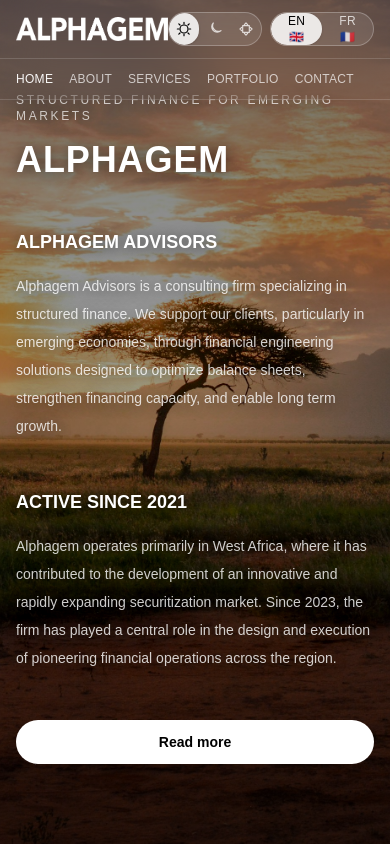
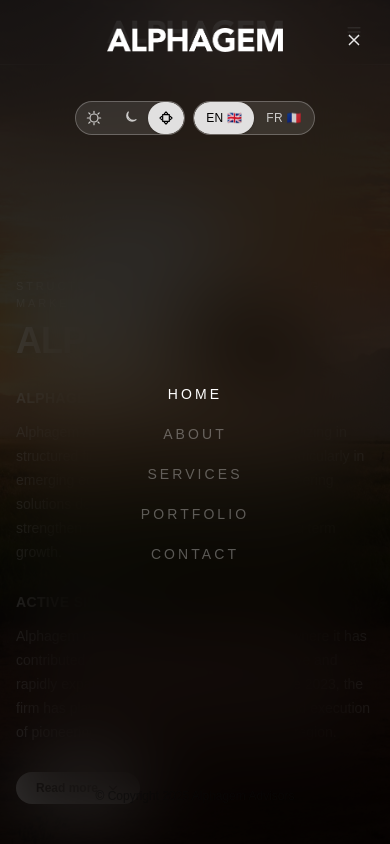
Before and after one commit to aurelien971/alphagem, a Next.js app: page / in a window 390 px wide. Both pictures are taken after a click on the button "Open menu". Shown: the top 844 px of the page. Built offline with nearby package versions, Linux system fonts and the light colour scheme.

Commit message:
Navbar mobile menu spacing

```diff
--- a/components/Navbar.tsx
+++ b/components/Navbar.tsx
@@ -69,10 +69,34 @@
   );
 }
 
+function IconHamburger({ className = "" }: { className?: string }) {
+  return (
+    <svg viewBox="0 0 24 24" aria-hidden="true" className={className} fill="none">
+      <path d="M5 7h14" stroke="currentColor" strokeWidth="1.8" strokeLinecap="round" />
+      <path d="M5 12h14" stroke="currentColor" strokeWidth="1.8" strokeLinecap="round" />
+      <path d="M5 17h14" stroke="currentColor" strokeWidth="1.8" strokeLinecap="round" />
+    </svg>
+  );
+}
+
+function IconClose({ className = "" }: { className?: string }) {
+  return (
+    <svg viewBox="0 0 24 24" aria-hidden="true" className={className} fill="none">
+      <path
+        d="M6.5 6.5 17.5 17.5M17.5 6.5 6.5 17.5"
+        stroke="currentColor"
+        strokeWidth="1.8"
+        strokeLinecap="round"
+      />
+    </svg>
+  );
+}
+
 export default function Navbar() {
   const pathname = usePathname();
   const [mode, setMode] = useState<Mode>("system");
   const [resolved, setResolved] = useState<Resolved>("dark");
+  const [mobileOpen, setMobileOpen] = useState(false);
 
   const { locale, setLocale, t } = useI18n();
 
@@ -118,6 +142,19 @@
     };
   }, []);
 
+  useEffect(() => {
+    if (!mobileOpen) return;
+    const prev = document.body.style.overflow;
+    document.body.style.overflow = "hidden";
+    return () => {
+      document.body.style.overflow = prev;
+    };
+  }, [mobileOpen]);
+
+  useEffect(() => {
+    setMobileOpen(false);
+  }, [pathname]);
+
   const setTheme = (m: Mode) => {
     setMode(m);
     setResolved(resolveTheme(m));
@@ -135,9 +172,6 @@
   const linkActive = lightNav ? "text-black/85" : "text-white/95";
   const linkIdle = lightNav ? "text-black/45" : "text-white/40";
 
-  const mobileLinkActive = lightNav ? "text-black/85" : "text-white/95";
-  const mobileLinkIdle = lightNav ? "text-black/70" : "text-white/70";
-
   const pillWrap = lightNav
     ? "border border-black/10 bg-black/[0.03]"
     : "border border-white/25 bg-white/10";
@@ -146,25 +180,55 @@
     ? "text-black/65 hover:bg-black/[0.06]"
     : "text-white/75 hover:bg-white/15";
 
-  const pillActive = lightNav
-    ? "bg-white/85 text-black shadow-sm"
-    : "bg-white/85 text-black shadow-sm";
+  const pillActive = "bg-white/85 text-black shadow-sm";
 
   const dropdownShell =
     "rounded-2xl border border-white/25 bg-white/80 p-2 shadow-[0_18px_60px_rgba(0,0,0,0.16)] backdrop-blur-2xl";
 
-  // Compact segmented button styles
   const segBase =
     "inline-flex items-center justify-center rounded-full transition-colors select-none";
-  const segBtn =
-    "h-8 w-9 sm:w-8";
-  const segTextBtn =
-    "h-8 px-3 text-xs tracking-wide";
+  const segBtn = "h-8 w-9 sm:w-8";
+  const segTextBtn = "h-8 px-3 text-xs tracking-wide";
+
+  const mobileHeaderText = lightNav ? "text-black/85" : "text-white/90";
+
+  const overlayShell = lightNav ? "bg-white/85 text-black" : "bg-black/70 text-white";
+
+  const overlayCard = "border border-transparent bg-transparent";
+
+  const overlayLinkIdle = lightNav ? "text-black/70" : "text-white/80";
+  const overlayLinkActive = lightNav ? "text-black" : "text-white";
+
+  const NavLink = ({
+    href,
+    active,
+    children,
+  }: {
+    href: string;
+    active: boolean;
+    children: React.ReactNode;
+  }) => {
+    return (
+      <Link
+        href={href}
+        onClick={() => setMobileOpen(false)}
+        className={[
+          "text-sm font-light tracking-[0.22em] uppercase transition-opacity",
+          active ? overlayLinkActive : overlayLinkIdle,
+          active ? "opacity-100" : "opacity-40",
+          "hover:opacity-70",
+        ].join(" ")}
+      >
+        {children}
+      </Link>
+    );
+  };
 
   return (
     <header className="fixed inset-x-0 top-0 z-50">
       <div className={shellClass}>
-        <div className="mx-auto flex max-w-6xl items-center justify-between px-4 py-3">
+        <div className="relative mx-auto flex max-w-6xl items-center justify-between px-4 py-3">
+          <div className="hidden md:block">
             <Link href="/" className="flex items-center">
               <Image
                 src={
@@ -181,8 +245,49 @@
                 className="h-6 w-auto"
               />
             </Link>
+          </div>
 
-          <nav className="hidden items-center gap-6 md:flex">
+          <div className="md:hidden w-full">
+            <div className="relative flex items-center justify-between">
+              <div className="w-10" />
+
+              <Link
+                href="/"
+                className="absolute left-1/2 -translate-x-1/2 flex items-center"
+                onClick={() => setMobileOpen(false)}
+              >
+                <Image
+                  src={
+                    pathname === "/" || pathname.startsWith("/services")
+                      ? "/logowhite.png"
+                      : lightNav
+                        ? "/wordmark.png"
+                        : "/logowhite.png"
+                  }
+                  alt="Alphagem"
+                  width={120}
+                  height={28}
+                  priority
+                  className="h-6 w-auto"
+                />
+              </Link>
+
+              <button
+                type="button"
+                onClick={() => setMobileOpen(true)}
+                aria-label="Open menu"
+                className={[
+                  "inline-flex h-10 w-10 items-center justify-center rounded-full transition-colors",
+                  "hover:opacity-90",
+                  mobileHeaderText,
+                ].join(" ")}
+              >
+                <IconHamburger className="h-5 w-5" />
+              </button>
+            </div>
+          </div>
+
+          <nav className="hidden flex-1 items-center justify-center gap-6 md:flex">
             <Link href="/" className={`${linkBase} ${pathname === "/" ? linkActive : linkIdle}`}>
               {t("nav.home")}
             </Link>
@@ -249,19 +354,13 @@
             </Link>
           </nav>
 
-          {/* Controls */}
-          <div className="flex items-center gap-2">
-            {/* Theme: compact icon segmented control */}
+          <div className="hidden md:flex items-center gap-2">
             <div className={`flex items-center overflow-hidden rounded-full ${pillWrap}`}>
               <button
                 type="button"
                 onClick={() => setTheme("light")}
                 aria-label={t("theme.light")}
-                className={[
-                  segBase,
-                  segBtn,
-                  mode === "light" ? pillActive : pillIdle,
-                ].join(" ")}
+                className={[segBase, segBtn, mode === "light" ? pillActive : pillIdle].join(" ")}
                 title={t("theme.light")}
               >
                 <IconSun className="h-4 w-4" />
@@ -271,11 +370,7 @@
                 type="button"
                 onClick={() => setTheme("dark")}
                 aria-label={t("theme.dark")}
-                className={[
-                  segBase,
-                  segBtn,
-                  mode === "dark" ? pillActive : pillIdle,
-                ].join(" ")}
+                className={[segBase, segBtn, mode === "dark" ? pillActive : pillIdle].join(" ")}
                 title={t("theme.dark")}
               >
                 <IconMoon className="h-4 w-4" />
@@ -285,18 +380,120 @@
                 type="button"
                 onClick={() => setTheme("system")}
                 aria-label={t("theme.auto")}
-                className={[
-                  segBase,
-                  segBtn,
-                  mode === "system" ? pillActive : pillIdle,
-                ].join(" ")}
+                className={[segBase, segBtn, mode === "system" ? pillActive : pillIdle].join(" ")}
                 title={t("theme.auto")}
               >
                 <IconAuto className="h-4 w-4" />
               </button>
             </div>
 
-            {/* Language: single segmented control */}
+            <div className={`flex items-center overflow-hidden rounded-full ${pillWrap}`}>
+              <button
+                type="button"
+                onClick={() => setLocale("en")}
+                className={[segBase, segTextBtn, locale === "en" ? pillActive : pillIdle].join(" ")}
+                aria-label="English"
+                title="English"
+              >
+                {t("nav.lang.en")} 🇬🇧
+              </button>
+              <button
+                type="button"
+                onClick={() => setLocale("fr")}
+                className={[segBase, segTextBtn, locale === "fr" ? pillActive : pillIdle].join(" ")}
+                aria-label="Français"
+                title="Français"
+              >
+                {t("nav.lang.fr")} 🇫🇷
+              </button>
+            </div>
+          </div>
+        </div>
+      </div>
+
+      {mobileOpen && (
+        <div className="fixed inset-0 z-[60] md:hidden">
+          <button
+            type="button"
+            aria-label="Close menu background"
+            onClick={() => setMobileOpen(false)}
+            className={["absolute inset-0", overlayShell, "backdrop-blur-2xl"].join(" ")}
+          />
+
+          <div className="relative mx-auto flex h-full max-w-6xl flex-col px-4 pt-5 pb-10">
+            <div className="flex items-center justify-between">
+              <div className="w-10" />
+              <Link href="/" className="flex items-center" onClick={() => setMobileOpen(false)}>
+                <Image
+                  src={
+                    pathname === "/" || pathname.startsWith("/services")
+                      ? "/logowhite.png"
+                      : lightNav
+                        ? "/wordmark.png"
+                        : "/logowhite.png"
+                  }
+                  alt="Alphagem"
+                  width={120}
+                  height={28}
+                  priority
+                  className="h-6 w-auto"
+                />
+              </Link>
+
+              <button
+                type="button"
+                onClick={() => setMobileOpen(false)}
+                aria-label="Close menu"
+                className={[
+                  "inline-flex h-10 w-10 items-center justify-center rounded-full transition-colors",
+                  lightNav ? "text-black/80 hover:bg-black/5" : "text-white/90 hover:bg-white/10",
+                ].join(" ")}
+              >
+                <IconClose className="h-5 w-5" />
+              </button>
+            </div>
+
+            <div className="mt-6 grid gap-3 flex-1">
+              <div className={["rounded-3xl p-4", overlayCard].join(" ")}>
+                <div className="flex items-center justify-center gap-2">
+                  <div className={`flex items-center overflow-hidden rounded-full ${pillWrap}`}>
+                    <button
+                      type="button"
+                      onClick={() => setTheme("light")}
+                      aria-label={t("theme.light")}
+                      className={[segBase, segBtn, mode === "light" ? pillActive : pillIdle].join(
+                        " ",
+                      )}
+                      title={t("theme.light")}
+                    >
+                      <IconSun className="h-4 w-4" />
+                    </button>
+
+                    <button
+                      type="button"
+                      onClick={() => setTheme("dark")}
+                      aria-label={t("theme.dark")}
+                      className={[segBase, segBtn, mode === "dark" ? pillActive : pillIdle].join(
+                        " ",
+                      )}
+                      title={t("theme.dark")}
+                    >
+                      <IconMoon className="h-4 w-4" />
+                    </button>
+
+                    <button
+                      type="button"
+                      onClick={() => setTheme("system")}
+                      aria-label={t("theme.auto")}
+                      className={[segBase, segBtn, mode === "system" ? pillActive : pillIdle].join(
+                        " ",
+                      )}
+                      title={t("theme.auto")}
+                    >
+                      <IconAuto className="h-4 w-4" />
+                    </button>
+                  </div>
+
                   <div className={`flex items-center overflow-hidden rounded-full ${pillWrap}`}>
                     <button
                       type="button"
@@ -328,57 +525,35 @@
                 </div>
               </div>
 
-        {/* Mobile links */}
-        <div className={lightNav ? "border-t border-black/10 md:hidden" : "border-t border-white/15 md:hidden"}>
-          <div className="mx-auto flex max-w-6xl flex-wrap gap-x-4 gap-y-2 px-4 py-3">
-            <Link
-              href="/"
-              className={[
-                "text-xs tracking-wide transition-colors hover:text-[#2A6E9F]",
-                pathname === "/" ? mobileLinkActive : mobileLinkIdle,
-              ].join(" ")}
-            >
+              <div className={["p-6 flex justify-center -mt-70", overlayCard].join(" ")}>
+                <div className="w-full flex items-center justify-center">
+                  <div className="flex flex-col items-center gap-5 text-center">
+                    <NavLink href="/" active={pathname === "/"}>
                       {t("nav.home")}
-            </Link>
-            <Link
-              href="/about"
-              className={[
-                "text-xs tracking-wide transition-colors hover:text-[#2A6E9F]",
-                pathname.startsWith("/about") ? mobileLinkActive : mobileLinkIdle,
-              ].join(" ")}
-            >
+                    </NavLink>
+                    <NavLink href="/about" active={pathname.startsWith("/about")}>
                       {t("nav.about")}
-            </Link>
-            <Link
-              href="/services"
-              className={[
-                "text-xs tracking-wide transition-colors hover:text-[#2A6E9F]",
-                pathname.startsWith("/services") ? mobileLinkActive : mobileLinkIdle,
-              ].join(" ")}
-            >
+                    </NavLink>
+                    <NavLink href="/services" active={pathname.startsWith("/services")}>
                       {t("nav.services")}
-            </Link>
-            <Link
-              href="/portfolio"
-              className={[
-                "text-xs tracking-wide transition-colors hover:text-[#2A6E9F]",
-                pathname.startsWith("/portfolio") ? mobileLinkActive : mobileLinkIdle,
-              ].join(" ")}
-            >
+                    </NavLink>
+                    <NavLink href="/portfolio" active={pathname.startsWith("/portfolio")}>
                       {t("nav.portfolio")}
-            </Link>
-            <Link
-              href="/contact"
-              className={[
-                "text-xs tracking-wide transition-colors hover:text-[#2A6E9F]",
-                pathname.startsWith("/contact") ? mobileLinkActive : mobileLinkIdle,
-              ].join(" ")}
-            >
+                    </NavLink>
+                    <NavLink href="/contact" active={pathname.startsWith("/contact")}>
                       {t("nav.contact")}
-            </Link>
+                    </NavLink>
                   </div>
                 </div>
               </div>
+            </div>
+
+            <div className="mt-auto pt-6 text-center text-xs opacity-60">
+              © Copyright 2025 Alphagem Advisors
+            </div>
+          </div>
+        </div>
+      )}
     </header>
   );
 }
--- a/components/home/HeroSection.tsx
+++ b/components/home/HeroSection.tsx
@@ -3,6 +3,23 @@
 import Image from "next/image";
 import LearnMoreButton from "@/components/LearnMoreButton";
 import { useI18n } from "@/components/i18n/i18n";
+
+function ChevronDown({ className = "" }: { className?: string }) {
+  return (
+    <svg
+      viewBox="0 0 24 24"
+      className={className}
+      fill="none"
+      stroke="currentColor"
+      strokeWidth="2"
+      strokeLinecap="round"
+      strokeLinejoin="round"
+      aria-hidden
+    >
+      <path d="M6 9l6 6 6-6" />
+    </svg>
+  );
+}
 
 export default function HeroSection() {
   const { t } = useI18n();
@@ -10,46 +27,47 @@
   return (
     <section className="relative h-dvh w-full overflow-hidden">
       <Image src="/hero.jpg" alt="Hero" fill priority className="object-cover" />
-      <div className="absolute inset-0 bg-gradient-to-b from-black/55 via-black/35 to-black/70" />
+      <div className="absolute inset-0 bg-gradient-to-b from-black/60 via-black/30 to-black/75" />
 
-      <div className="relative mx-auto flex h-full max-w-6xl items-end px-4 pb-20 pt-28">
+      <div className="relative mx-auto flex h-full max-w-6xl items-end px-4 pb-10 pt-24 sm:pb-14 sm:pt-28">
         <div className="w-full [text-shadow:0_2px_14px_rgba(0,0,0,0.55)]">
-          <p className="text-xs tracking-[0.22em] text-white/70">
+          <p className="text-[11px] tracking-[0.26em] text-white/75 sm:text-xs">
             {t("home.hero.kicker")}
           </p>
 
-          <h1 className="mt-4 text-4xl font-semibold tracking-wide text-white md:text-6xl">
+          <h1 className="mt-3 text-4xl font-semibold leading-[1.02] tracking-tight text-white sm:mt-4 sm:text-5xl md:text-6xl">
             {t("home.hero.brand")}
           </h1>
 
-          <div className="mt-12 grid gap-12 md:grid-cols-[1fr_auto_1fr]">
+          <div className="mt-7 grid gap-7 md:mt-10 md:grid-cols-[1fr_auto_1fr] md:gap-10">
             <div>
-              <h2 className="text-lg font-semibold text-white">
+              <h2 className="text-sm font-semibold tracking-wide text-white sm:text-base">
                 {t("home.hero.leftTitle")}
               </h2>
-              <p className="mt-4 max-w-prose text-sm leading-7 text-white/80 md:text-base">
+              <p className="mt-3 max-w-prose text-sm leading-6 text-white/80 sm:mt-4 sm:text-[15px] sm:leading-7">
                 {t("home.hero.leftBody")}
               </p>
             </div>
 
-            <div className="hidden w-px bg-white/25 md:block" />
+            <div className="hidden w-px bg-white/20 md:block" />
 
             <div>
-              <h2 className="text-lg font-semibold text-white">
+              <h2 className="text-sm font-semibold tracking-wide text-white sm:text-base">
                 {t("home.hero.rightTitle")}
               </h2>
-              <p className="mt-4 max-w-prose text-sm leading-7 text-white/80 md:text-base">
+              <p className="mt-3 max-w-prose text-sm leading-6 text-white/80 sm:mt-4 sm:text-[15px] sm:leading-7">
                 {t("home.hero.rightBody")}
               </p>
             </div>
           </div>
 
-          <div className="mt-12 flex flex-col gap-3 sm:flex-row">
+          <div className="mt-7 sm:mt-9">
             <LearnMoreButton
               targetId="vision"
-              className="rounded-full bg-white px-7 py-3 text-sm font-semibold text-black hover:opacity-90"
+              className="inline-flex items-center gap-2 rounded-full bg-white/90 px-5 py-2 text-xs font-semibold text-black shadow-sm hover:bg-white"
             >
               {t("home.hero.cta")}
+              <ChevronDown className="h-3.5 w-3.5" />
             </LearnMoreButton>
           </div>
         </div>
--- a/components/i18n/i18n.tsx
+++ b/components/i18n/i18n.tsx
@@ -3,6 +3,7 @@
 import React, { createContext, useContext, useMemo, useState } from "react";
 
 import { HOME_EN, HOME_FR } from "./pages/home";
+import { ABOUT_EN, ABOUT_FR } from "./pages/about";
 import { SERVICES_EN, SERVICES_FR } from "./pages/services";
 import { PORTFOLIO_EN, PORTFOLIO_FR } from "./pages/portfolio";
 import { CONTACT_EN, CONTACT_FR } from "./pages/contact";
@@ -52,6 +53,7 @@
 
 const PAGES_EN: Dict = {
   ...HOME_EN,
+  ...ABOUT_EN,
   ...SERVICES_EN,
   ...PORTFOLIO_EN,
   ...CONTACT_EN,
@@ -59,6 +61,7 @@
 
 const PAGES_FR: Dict = {
   ...HOME_FR,
+  ...ABOUT_FR,
   ...SERVICES_FR,
   ...PORTFOLIO_FR,
   ...CONTACT_FR,
--- a/components/i18n/pages/services.ts
+++ b/components/i18n/pages/services.ts
@@ -1,4 +1,9 @@
 export const SERVICES_EN: Record<string, string> = {
+  "services.hero.kicker": "SERVICES",
+  "services.hero.title": "Innovative services built for emerging markets",
+  "services.hero.body":
+    "We design and implement tailored financial engineering solutions across sectors, raising capital locally and regionally through rigorous structuring, modeling, and execution.",
+
   "services.overviewEyebrow": "OVERVIEW",
   "services.overviewTitle": "Structured, institutional, outcome-driven",
   "services.overviewBody":
@@ -78,7 +83,13 @@
     "First mezzanine tranche securitization in UEMOA",
 };
 
+
 export const SERVICES_FR: Record<string, string> = {
+  "services.hero.kicker": "SERVICES",
+  "services.hero.title": "Des services innovants pour les marchés émergents",
+  "services.hero.body":
+    "Nous concevons et mettons en œuvre des solutions d’ingénierie financière sur mesure, permettant de lever des capitaux localement et régionalement grâce à une structuration, une modélisation et une exécution rigoureuses.",
+
   "services.overviewEyebrow": "APERÇU",
   "services.overviewTitle": "Structuré, institutionnel, orienté résultats",
   "services.overviewBody":
--- a/components/services/ServicesHero.tsx
+++ b/components/services/ServicesHero.tsx
@@ -1,6 +1,11 @@
+"use client";
+
 import Image from "next/image";
+import { useI18n } from "@/components/i18n/i18n";
 
 export default function ServicesHero() {
+  const { t } = useI18n();
+
   return (
     <section className="relative h-[72vh] min-h-[560px] w-full overflow-hidden">
       <Image
@@ -15,22 +20,21 @@
       <div className="absolute inset-0 bg-gradient-to-b from-black/50 via-black/70 to-black/80" />
 
       <div className="relative mx-auto flex h-full max-w-[1400px] items-end px-4 pb-16 pt-28 md:pb-20">
-        {/* Match the page layout: sidebar width (w-60) + gap (gap-16) */}
         <div className="grid w-full items-end lg:grid-cols-[15rem_1fr] lg:gap-16">
           <div className="hidden lg:block" />
 
-          {/* Content column */}
           <div className="w-full">
             <div className="max-w-6xl [text-shadow:0_2px_14px_rgba(0,0,0,0.55)]">
-              <p className="text-xs tracking-[0.26em] text-white/70">SERVICES</p>
+              <p className="text-xs tracking-[0.26em] text-white/70">
+                {t("services.hero.kicker")}
+              </p>
 
               <h1 className="mt-4 max-w-[28ch] text-4xl font-semibold leading-[1.03] tracking-tight text-white sm:text-5xl md:text-6xl lg:text-7xl">
-                Innovative services built for emerging markets
+                {t("services.hero.title")}
               </h1>
 
               <p className="mt-6 max-w-[78ch] text-sm leading-7 text-white/80 md:text-base md:leading-8">
-                We design and implement tailored financial engineering solutions across sectors, raising capital locally
-                and regionally through rigorous structuring, modeling, and execution.
+                {t("services.hero.body")}
               </p>
             </div>
           </div>
```
Also changed, not shown: components/home/VisionRoleSection.tsx (+52 -54 lines). Lines whose indentation alone changed are shown as unchanged.
